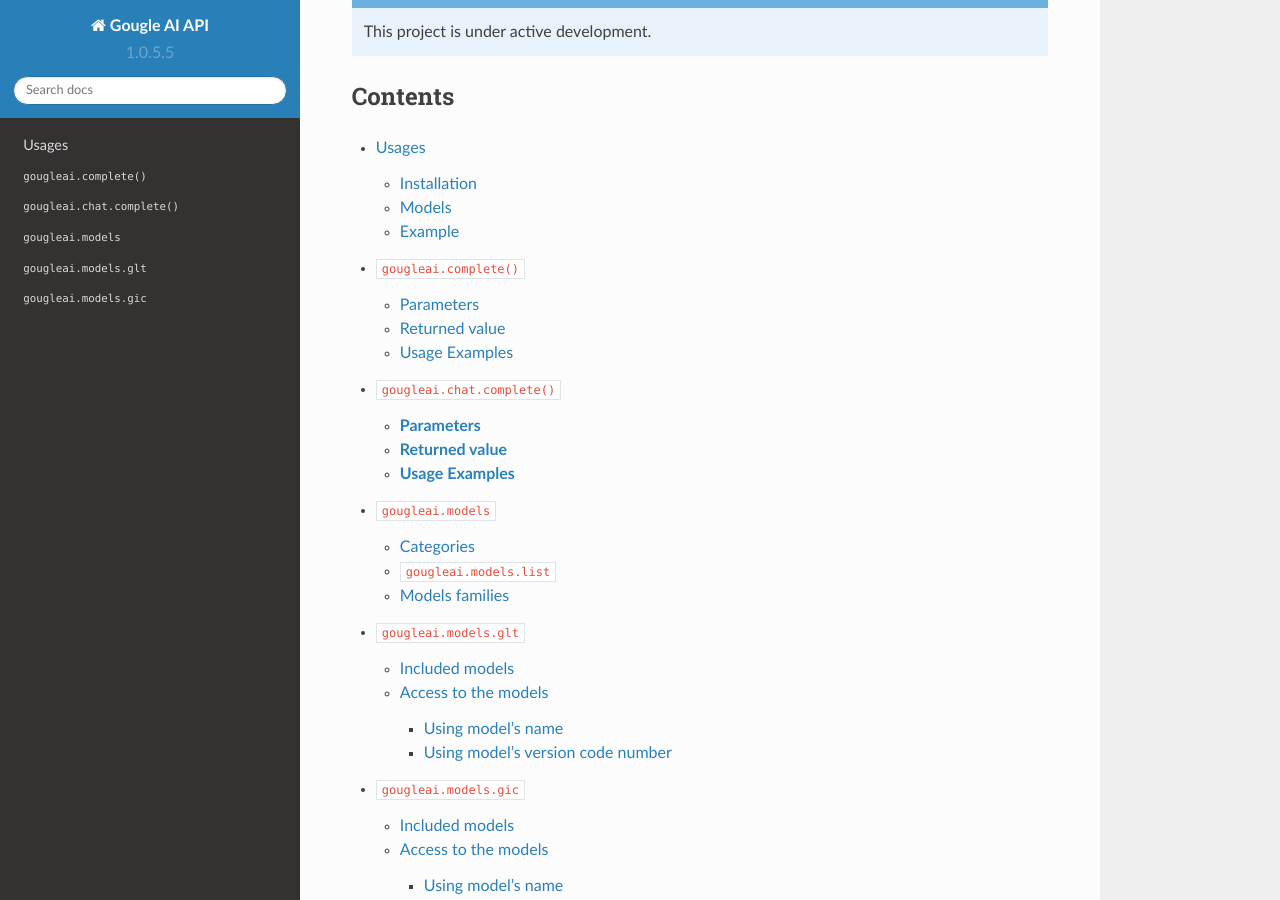
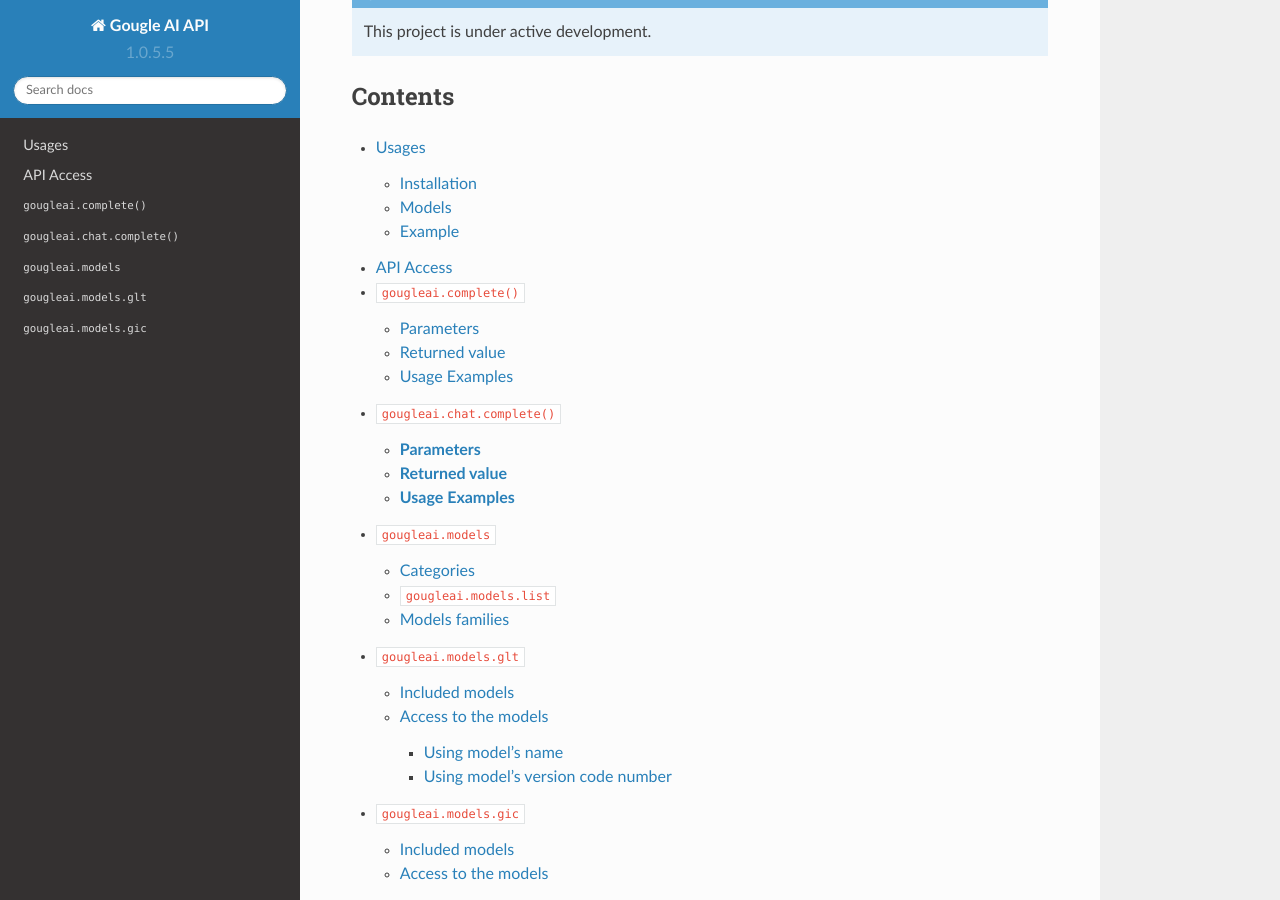
Before and after one commit to gougle-official/gougleai-docs, a Sphinx documentation site: the page built from docs/source/index.rst, in a window 1280 px wide and 900 px high, scrolled down 301 px. Built offline with Sphinx 7.4.7 and the Read the Docs theme 2.0.0, drawn with Linux system fonts in a browser that asks for light colours.

Commit message:
Adding `API Acces` page.

```diff
--- /dev/null
+++ b/docs/source/api-access.rst
@@ -0,0 +1,5 @@
+API Access
+==========
+
+.. note::
+	Page in development.
--- a/docs/source/index.rst
+++ b/docs/source/index.rst
@@ -17,6 +17,7 @@ Contents
 
 .. toctree::
    usage
+   api-access
    complete
    chat/complete
    models
```
